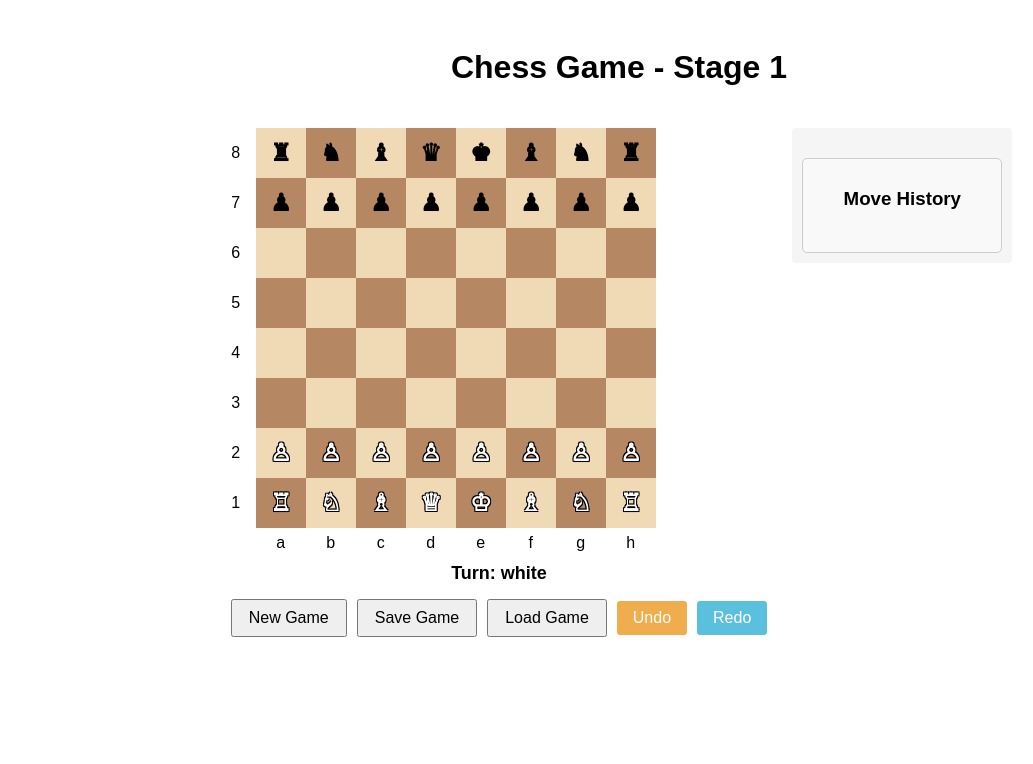
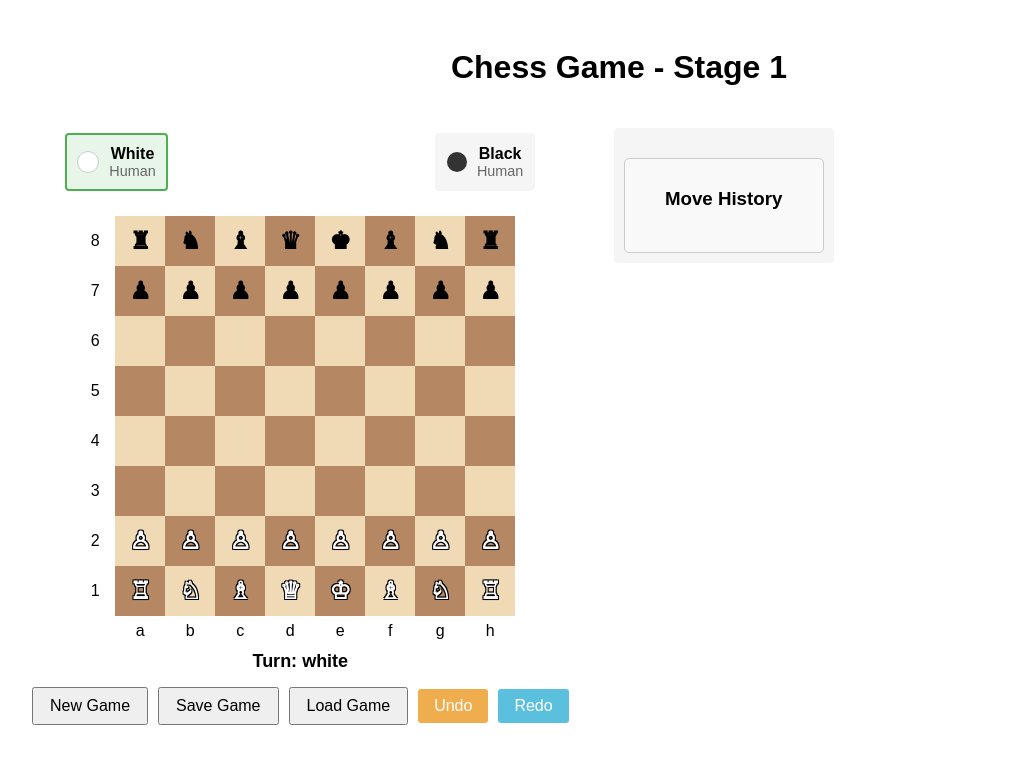
Before and after one commit to Jim2014/chess_cursor, a React (Create React App) app: page / in a window 1280 px wide. Shown: the top 764 px of the page, without its empty margins (21-1054 px from the left). Built offline with nearby package versions, Linux system fonts and the light colour scheme.

Commit message:
Display players info and pause the computer vs computer moves

```diff
--- a/src/components/Board.tsx
+++ b/src/components/Board.tsx
@@ -13,6 +13,7 @@ import GameSettingsDialog, { GameSettings } from './GameSettingsDialog';
 import { MediumComputerPlayer } from '../ai/MediumComputerPlayer';
 import GameResultDialog, { GameResult } from './GameResultDialog';
 import { isStalemate, hasInsufficientMaterial, isThreefoldRepetition, isFiftyMoveRule } from '../logic/ChessRulesEngine';
+import PlayerInfo from './PlayerInfo';
 
 interface SavedGame {
   name: string;
@@ -101,6 +102,8 @@ const Board: React.FC = () => {
 
   // Add a counter for computer vs computer moves
   const [computerMoveCount, setComputerMoveCount] = useState(0);
+  const [playMode, setPlayMode] = useState<'auto' | 'manual'>('auto');
+  const [canMakeNextMove, setCanMakeNextMove] = useState(false);
 
   const whiteComputerPlayer = useMemo(() => {
     return gameSettings.whitePlayerLevel === 'easy'
@@ -130,6 +133,12 @@ const Board: React.FC = () => {
         (gameSettings.gameMode === 'computer' && turn === gameSettings.computerColor)) &&
         !promotionSquare &&
         !gameResult) {
+      // In manual mode, only make move when canMakeNextMove is true
+      if (gameSettings.gameMode === 'computer-vs-computer' &&
+          playMode === 'manual' && !canMakeNextMove) {
+        return;
+      }
+
       // Check for move limit in computer vs computer mode
       if (gameSettings.gameMode === 'computer-vs-computer' && computerMoveCount >= 200) {
         setGameResult({
@@ -151,13 +160,15 @@ const Board: React.FC = () => {
           // Increment move counter only in computer vs computer mode
           if (gameSettings.gameMode === 'computer-vs-computer') {
             setComputerMoveCount(prev => prev + 1);
+            setCanMakeNextMove(false); // Reset the flag after making a move in manual mode
           }
         }
       }, gameSettings.gameMode === 'computer-vs-computer' ? 800 : 500);
 
       return () => clearTimeout(timer);
     }
-  }, [gameSettings.gameMode, turn, gameSettings.computerColor, board, lastMove, gameResult, computerMoveCount]);
+  }, [gameSettings.gameMode, turn, gameSettings.computerColor, board, lastMove, gameResult,
+      computerMoveCount, playMode, canMakeNextMove]);
 
   // Compute allowed moves for the selected piece.
   const computeAllowedMoves = (position: Position): Position[] => {
@@ -596,6 +607,8 @@ const Board: React.FC = () => {
     setComputerLastMove(null);
     setGameResult(null);
     setComputerMoveCount(0);
+    setPlayMode('auto');
+    setCanMakeNextMove(false);
   };
 
   const handleSaveGame = (name: string) => {
@@ -728,9 +741,56 @@ const Board: React.FC = () => {
     </div>
   );
 
+  // Add play control buttons render function
+  const renderPlayControls = () => {
+    if (gameSettings.gameMode !== 'computer-vs-computer') return null;
+
+    return (
+      <div className="play-controls">
+        <button
+          onClick={() => setPlayMode(playMode === 'auto' ? 'manual' : 'auto')}
+          className={playMode === 'auto' ? 'active' : ''}
+        >
+          {playMode === 'auto' ? 'Pause' : 'Auto'}
+        </button>
+        {playMode === 'manual' && (
+          <button
+            onClick={() => setCanMakeNextMove(true)}
+            disabled={canMakeNextMove}
+          >
+            Next Move
+          </button>
+        )}
+      </div>
+    );
+  };
+
   return (
     <div>
       <div className="game-container">
+        <div className="main-content">
+          <div className="players-container">
+            <PlayerInfo
+              color="white"
+              gameMode={gameSettings.gameMode}
+              isCurrentTurn={turn === 'white'}
+              computerLevel={
+                gameSettings.gameMode === 'computer-vs-computer' ? gameSettings.whitePlayerLevel :
+                gameSettings.gameMode === 'computer' && gameSettings.computerColor === 'white' ?
+                gameSettings.whitePlayerLevel : undefined
+              }
+            />
+            <PlayerInfo
+              color="black"
+              gameMode={gameSettings.gameMode}
+              isCurrentTurn={turn === 'black'}
+              computerLevel={
+                gameSettings.gameMode === 'computer-vs-computer' ? gameSettings.blackPlayerLevel :
+                gameSettings.gameMode === 'computer' && gameSettings.computerColor === 'black' ?
+                gameSettings.blackPlayerLevel : undefined
+              }
+            />
+          </div>
           <div className="board-container">
             <div className="board-grid">
               {boardRows}
@@ -742,7 +802,9 @@ const Board: React.FC = () => {
               </div>
             </div>
             <div className="turn-indicator">Turn: {turn}</div>
+            {renderPlayControls()}
             {renderGameControls()}
+          </div>
         </div>
         <div className="side-panel">
           <MoveHistory moves={moveHistory} />
--- /dev/null
+++ b/src/components/PlayerInfo.tsx
@@ -0,0 +1,29 @@
+import React from 'react';
+import '../styles/PlayerInfo.css';
+
+interface PlayerInfoProps {
+  color: 'white' | 'black';
+  gameMode: 'human' | 'computer' | 'computer-vs-computer';
+  isCurrentTurn: boolean;
+  computerLevel?: 'easy' | 'medium';
+}
+
+const PlayerInfo: React.FC<PlayerInfoProps> = ({ color, gameMode, isCurrentTurn, computerLevel }) => {
+  const getPlayerType = () => {
+    if (gameMode === 'human') return 'Human';
+    if (gameMode === 'computer-vs-computer') return `Computer (${computerLevel})`;
+    return computerLevel ? `Computer (${computerLevel})` : 'Human';
+  };
+
+  return (
+    <div className={`player-info ${isCurrentTurn ? 'active' : ''}`}>
+      <div className={`player-color ${color}`} />
+      <div className="player-details">
+        <div className="player-name">{color.charAt(0).toUpperCase() + color.slice(1)}</div>
+        <div className="player-type">{getPlayerType()}</div>
+      </div>
+    </div>
+  );
+};
+
+export default PlayerInfo;
--- a/src/styles/Board.css
+++ b/src/styles/Board.css
@@ -5,15 +5,31 @@
 
 .game-container {
   display: flex;
-  justify-content: center;
+  flex-direction: row;
+  align-items: flex-start;
   gap: 20px;
   max-width: 1200px;
   margin: 0 auto;
   padding: 20px;
 }
 
+.main-content {
+  display: flex;
+  flex-direction: column;
+  align-items: center;
+}
+
+.players-container {
+  display: flex;
+  justify-content: space-between;
+  width: 480px;  /* Same width as the chess board */
+  margin-bottom: 20px;
+}
+
 .board-container {
-  flex: 0 0 auto;
+  display: flex;
+  flex-direction: column;
+  align-items: center;
 }
 
 .board-grid {
@@ -27,6 +43,7 @@
   background: #f5f5f5;
   border-radius: 4px;
   height: fit-content;
+  margin-left: 20px;
 }
 
 /* Responsive layout */
@@ -36,11 +53,16 @@
     align-items: center;
   }
 
+  .main-content {
+    width: 100%;
+  }
+
   .side-panel {
     flex: none;
     width: 100%;
     max-width: 400px;
     margin-top: 20px;
+    margin-left: 0;
   }
 }
 
@@ -181,3 +203,29 @@
 .square.check {
   background-color: #ff4444 !important;
 }
+
+.play-controls {
+  margin: 10px 0;
+  display: flex;
+  gap: 10px;
+  justify-content: center;
+}
+
+.play-controls button {
+  padding: 8px 16px;
+  font-size: 14px;
+  border-radius: 4px;
+  cursor: pointer;
+  background-color: #4CAF50;
+  color: white;
+  border: none;
+}
+
+.play-controls button:disabled {
+  opacity: 0.5;
+  cursor: not-allowed;
+}
+
+.play-controls button.active {
+  background-color: #f44336;
+}
--- /dev/null
+++ b/src/styles/PlayerInfo.css
@@ -0,0 +1,44 @@
+.player-info {
+  display: flex;
+  align-items: center;
+  padding: 10px;
+  margin: 5px;
+  border-radius: 4px;
+  background-color: #f5f5f5;
+  border: 2px solid transparent;
+}
+
+.player-info.active {
+  border-color: #4CAF50;
+  background-color: #e8f5e9;
+}
+
+.player-color {
+  width: 20px;
+  height: 20px;
+  border-radius: 50%;
+  margin-right: 10px;
+}
+
+.player-color.white {
+  background-color: white;
+  border: 1px solid #ccc;
+}
+
+.player-color.black {
+  background-color: #333;
+}
+
+.player-details {
+  display: flex;
+  flex-direction: column;
+}
+
+.player-name {
+  font-weight: bold;
+}
+
+.player-type {
+  font-size: 0.9em;
+  color: #666;
+}
```
Lines whose indentation alone changed are shown as unchanged.
